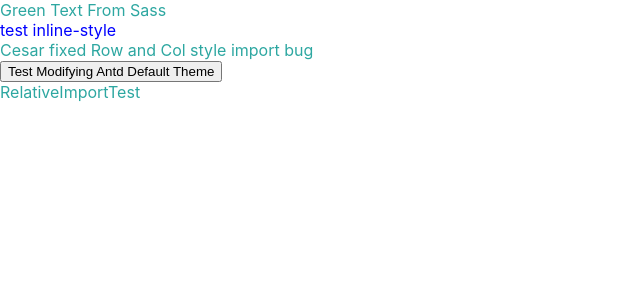
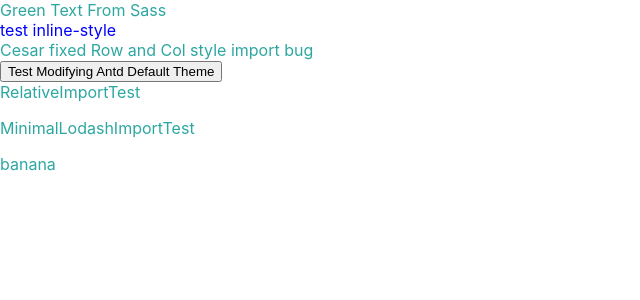
Before and after one commit to cesarnml/vite-react-ts-antd-minimal-config, a React (Vite) app: page / in a window 1280 px wide. Shown: the top 300 px of the page, without its empty margins (0-640 px from the left). Built offline with nearby package versions, Linux system fonts and the light colour scheme.

Commit message:
Setup minimal export of lodash named imports

```diff
--- a/src/App.tsx
+++ b/src/App.tsx
@@ -1,3 +1,4 @@
+import { MinimalLodashImportTest } from '@/components/MinimalLodashImportTest'
 import { RelativeImportTest } from '@/components/RelativeImportTest'
 import { Button, Col, Row, Space, Tag } from 'antd'
 import styles from './App.module.scss'
@@ -16,6 +17,7 @@ export const App = () => {
           <Tag color="cyan">Cesar fixed Row and Col style import bug</Tag>
           <Button type="primary">Test Modifying Antd Default Theme</Button>
           <RelativeImportTest />
+          <MinimalLodashImportTest />
         </Space>
       </Col>
     </Row>
--- /dev/null
+++ b/src/components/MinimalLodashImportTest.tsx
@@ -0,0 +1,12 @@
+import { first } from 'lodash'
+
+export const MinimalLodashImportTest = () => {
+  const fruits = ['banana', 'mango', 'avocado']
+
+  return (
+    <div>
+      <p>MinimalLodashImportTest</p>
+      <div>{first(fruits)}</div>
+    </div>
+  )
+}
--- a/vite.config.ts
+++ b/vite.config.ts
@@ -6,6 +6,8 @@ import { visualizer } from 'rollup-plugin-visualizer'
 import { fileURLToPath } from 'url'
 import { defineConfig } from 'vite'
 import vitePluginImp from 'vite-plugin-imp'
+import { optimizeLodashImports } from '@optimize-lodash/rollup-plugin'
+
 import Inspect from 'vite-plugin-inspect'
 import { ViteAliases } from 'vite-aliases'
 
@@ -28,6 +30,7 @@ export default defineConfig({
   },
   plugins: [
     react(),
+    optimizeLodashImports(),
     // ViteAliases(), // FIXME: Crashes for unknown reason (alternatively we can set resolve.alias manually)
     vitePluginImp({
       libList: [
```
